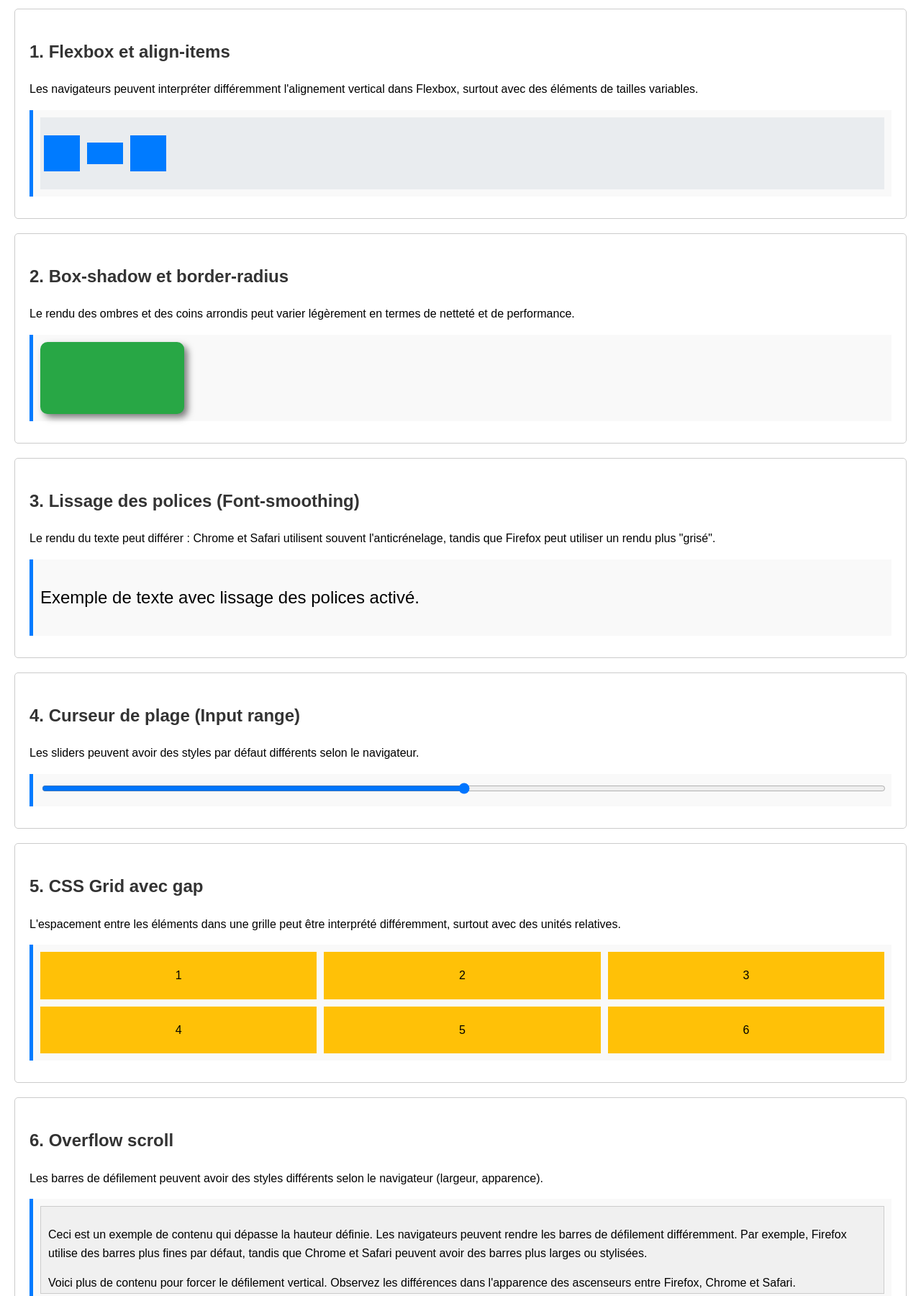
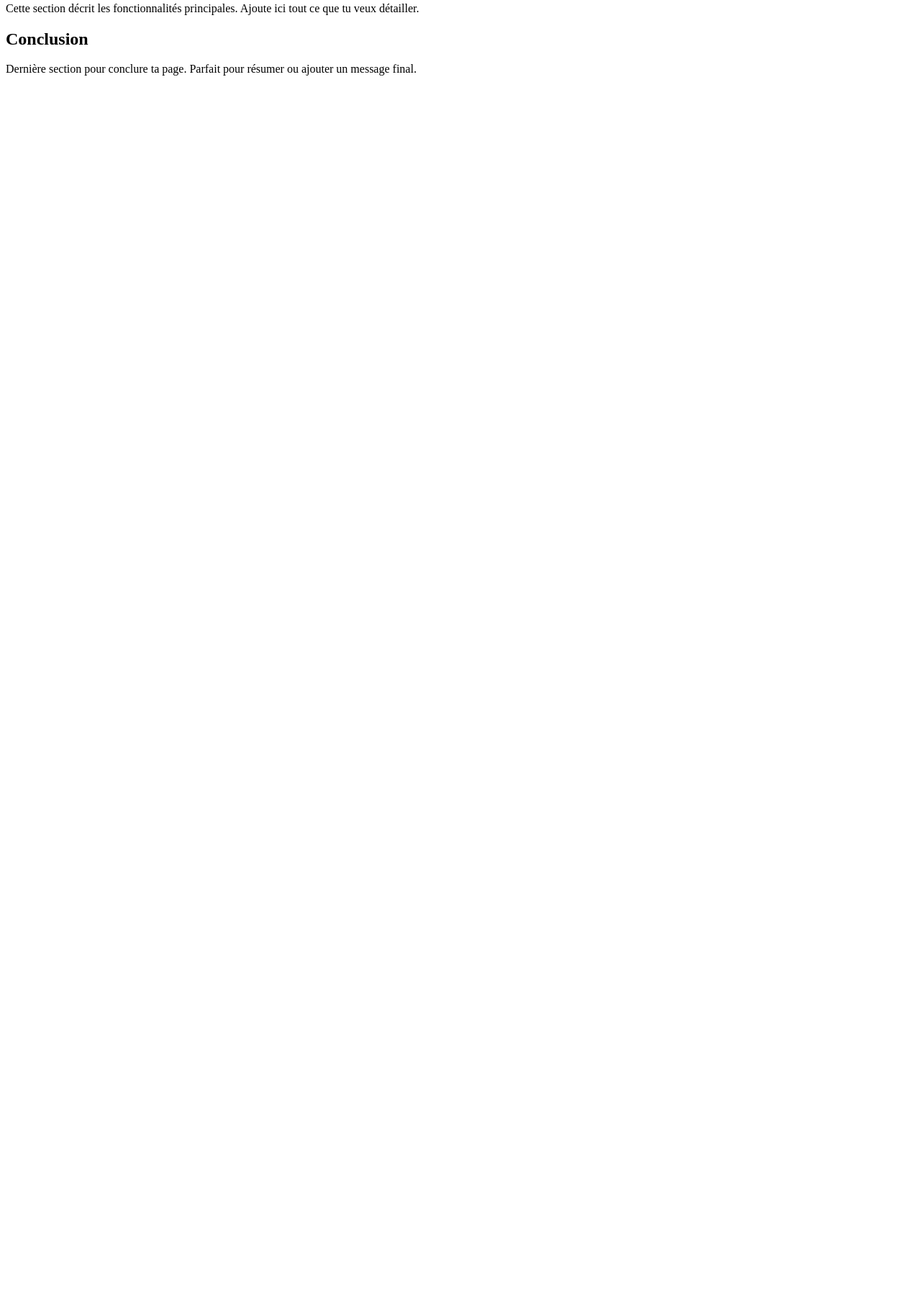
Before and after one commit to SkullyFR69/Mon-Portfolio, a plain HTML site: page index.html in a window 1280 px wide. Shown: the part 149-1949 px from the top of the page at 72% size. After the commit the page ends 800 px from the top, so only its background shows below. Drawn offline with Linux system fonts and the light colour scheme.

Commit message:
Mon portfolio

```diff
--- a/index.html
+++ b/index.html
@@ -3,145 +3,27 @@
 <head>
     <meta charset="UTF-8">
     <meta name="viewport" content="width=device-width, initial-scale=1.0">
-    <title>Différences de rendu entre Firefox, Chrome et Safari</title>
-    <style>
-        body {
-            font-family: Arial, sans-serif;
-            margin: 20px;
-            line-height: 1.6;
-        }
-        .section {
-            border: 1px solid #ccc;
-            padding: 20px;
-            margin-bottom: 20px;
-            border-radius: 5px;
-        }
-        .section h2 {
-            color: #333;
-        }
-        .example {
-            margin: 10px 0;
-            padding: 10px;
-            background-color: #f9f9f9;
-            border-left: 5px solid #007bff;
-        }
-        /* Exemple 1: Flexbox avec align-items */
-        .flexbox-example {
-            display: flex;
-            align-items: center; /* Différences dans l'alignement vertical */
-            height: 100px;
-            background-color: #e9ecef;
-        }
-        .flexbox-item {
-            width: 50px;
-            height: 50px;
-            background-color: #007bff;
-            margin: 5px;
-        }
-        /* Exemple 2: Box-shadow et border-radius */
-        .shadow-example {
-            width: 200px;
-            height: 100px;
-            background-color: #28a745;
-            border-radius: 10px;
-            box-shadow: 5px 5px 10px rgba(0,0,0,0.5); /* Différences dans le rendu des ombres */
-        }
-        /* Exemple 3: Font-smoothing */
-        .font-example {
-            font-size: 24px;
-            -webkit-font-smoothing: antialiased; /* Chrome/Safari */
-            -moz-osx-font-smoothing: grayscale; /* Firefox */
-        }
-        /* Exemple 4: Input range slider */
-        .slider-example input[type="range"] {
-            width: 100%;
-        }
-        /* Exemple 5: CSS Grid avec gap */
-        .grid-example {
-            display: grid;
-            grid-template-columns: repeat(3, 1fr);
-            gap: 10px; /* Différences dans l'espacement */
-        }
-        .grid-item {
-            background-color: #ffc107;
-            padding: 20px;
-            text-align: center;
-        }
-        /* Exemple 6: Overflow scroll */
-        .scroll-example {
-            height: 100px;
-            overflow: scroll;
-            background-color: #f0f0f0;
-            padding: 10px;
-            border: 1px solid #ccc;
-        }
-    </style>
+    <title>Exemple multi-sections</title>
 </head>
 <body>
-    <h1>Différences de rendu entre Firefox, Chrome et Safari</h1>
-    <p>Cette page HTML présente des exemples d'éléments HTML/CSS qui peuvent se rendre différemment dans Firefox, Chrome et Safari. Ouvrez cette page dans chaque navigateur pour observer les variations. Notez que les différences peuvent être subtiles et dépendre des versions des navigateurs.</p>
 
-    <div class="section">
-        <h2>1. Flexbox et align-items</h2>
-        <p>Les navigateurs peuvent interpréter différemment l'alignement vertical dans Flexbox, surtout avec des éléments de tailles variables.</p>
-        <div class="example">
-            <div class="flexbox-example">
-                <div class="flexbox-item"></div>
-                <div class="flexbox-item" style="height: 30px;"></div>
-                <div class="flexbox-item"></div>
-            </div>
-        </div>
-    </div>
+    <h2>Présentation</h2>
+    <p>
+        Voici une première section avec un paragraphe explicatif. Tu peux modifier
+        le texte selon tes besoins.
+    </p>
 
-    <div class="section">
-        <h2>2. Box-shadow et border-radius</h2>
-        <p>Le rendu des ombres et des coins arrondis peut varier légèrement en termes de netteté et de performance.</p>
-        <div class="example">
-            <div class="shadow-example"></div>
-        </div>
-    </div>
+    <h2>Fonctionnalités</h2>
+    <p>
+        Cette section décrit les fonctionnalités principales. Ajoute ici tout ce
+        que tu veux détailler.
+    </p>
 
-    <div class="section">
-        <h2>3. Lissage des polices (Font-smoothing)</h2>
-        <p>Le rendu du texte peut différer : Chrome et Safari utilisent souvent l'anticrénelage, tandis que Firefox peut utiliser un rendu plus "grisé".</p>
-        <div class="example">
-            <p class="font-example">Exemple de texte avec lissage des polices activé.</p>
-        </div>
-    </div>
+    <h2>Conclusion</h2>
+    <p>
+        Dernière section pour conclure ta page. Parfait pour résumer ou ajouter
+        un message final.
+    </p>
 
-    <div class="section">
-        <h2>4. Curseur de plage (Input range)</h2>
-        <p>Les sliders peuvent avoir des styles par défaut différents selon le navigateur.</p>
-        <div class="example slider-example">
-            <input type="range" min="0" max="100" value="50">
-        </div>
-    </div>
-
-    <div class="section">
-        <h2>5. CSS Grid avec gap</h2>
-        <p>L'espacement entre les éléments dans une grille peut être interprété différemment, surtout avec des unités relatives.</p>
-        <div class="example">
-            <div class="grid-example">
-                <div class="grid-item">1</div>
-                <div class="grid-item">2</div>
-                <div class="grid-item">3</div>
-                <div class="grid-item">4</div>
-                <div class="grid-item">5</div>
-                <div class="grid-item">6</div>
-            </div>
-        </div>
-    </div>
-
-    <div class="section">
-        <h2>6. Overflow scroll</h2>
-        <p>Les barres de défilement peuvent avoir des styles différents selon le navigateur (largeur, apparence).</p>
-        <div class="example">
-            <div class="scroll-example">
-                <p>Ceci est un exemple de contenu qui dépasse la hauteur définie. Les navigateurs peuvent rendre les barres de défilement différemment. Par exemple, Firefox utilise des barres plus fines par défaut, tandis que Chrome et Safari peuvent avoir des barres plus larges ou stylisées.</p>
-                <p>Voici plus de contenu pour forcer le défilement vertical. Observez les différences dans l'apparence des ascenseurs entre Firefox, Chrome et Safari.</p>
-                <p>Encore du texte pour s'assurer que le contenu dépasse. Les barres de défilement sont un élément d'interface utilisateur qui peut varier considérablement d'un navigateur à l'autre.</p>
-            </div>
-        </div>
-    </div>
 </body>
 </html>
```
Also changed, not shown: index2.html (deleted, +0 -29 lines), 4 other files.
